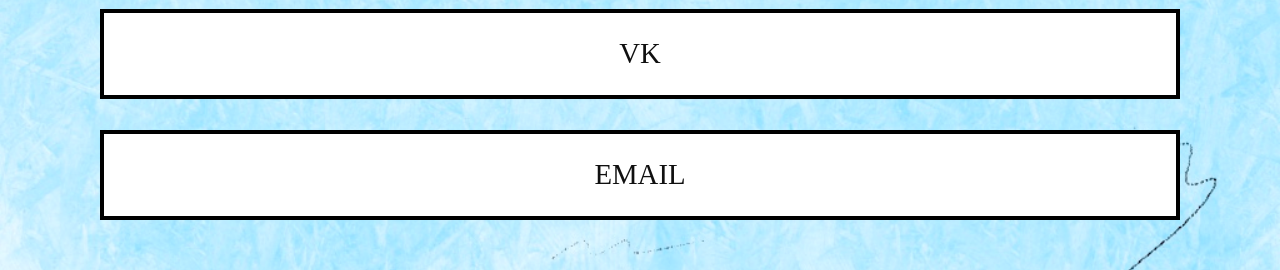
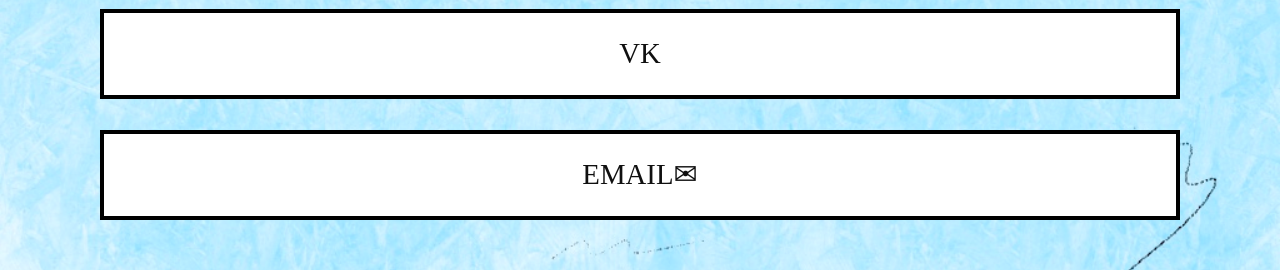
Before and after one commit to pierrecassette/pierrecassette.github.io, a plain HTML site: page index.html in a window 1280 px wide. Shown: the part 860-1130 px from the top of the page. Drawn offline with Linux system fonts and the light colour scheme; files whose address does not match are found by name.

Commit message:
zoluc-53

```diff
--- a/index.html
+++ b/index.html
@@ -89,7 +89,7 @@
                <div class="link"><a href="https://t.me/pierrecassette">Telegram</a></div>
                <div class="link"><a href="https://instagram.com/pierrecassette">Instagram</a></div>
                <div class="link"><a href="https://vk.com/pierrecassette">vk</a></div>
-               <div class="link"><a href="mailto:bashkortural@yandex.ru">Email</a></div>
+               <div class="link"><a href="mailto:bashkortural@yandex.ru">Email<span>&#9993;</span></a></div>
 
             </section>
          </div>
```
